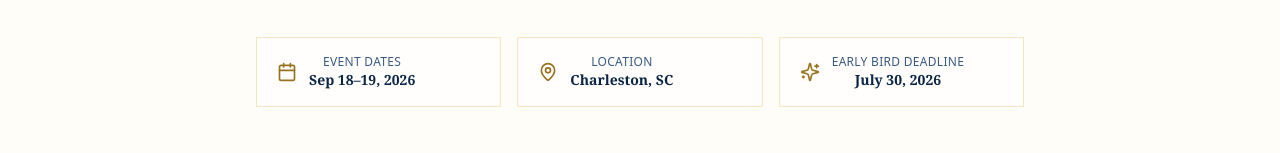
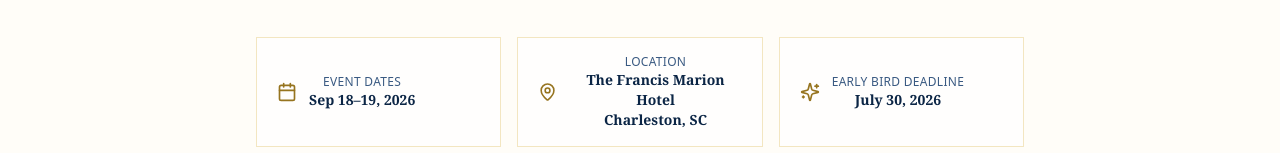
Before and after one commit to christopher776/world-wellness-weekend-sc, a Next.js app: page / in a window 1280 px wide. Shown: the part 799-952 px from the top of the page. Built offline with nearby package versions, Linux system fonts and the light colour scheme.

Commit message:
Update homepage event location to Francis Marion Hotel

```diff
--- a/app/page.tsx
+++ b/app/page.tsx
@@ -82,7 +82,7 @@ export default function HomePage() {
 
           <div className="mx-auto mt-14 grid max-w-3xl grid-cols-1 gap-4 sm:grid-cols-3">
             <StatBadge icon={Calendar} label="Event Dates" value="Sep 18–19, 2026" />
-            <StatBadge icon={MapPin} label="Location" value="Charleston, SC" />
+            <StatBadge icon={MapPin} label="Location" value={<>The Francis Marion Hotel<br />Charleston, SC</>} />
             <StatBadge icon={Sparkles} label="Early Bird Deadline" value="July 30, 2026" />
           </div>
 
```
